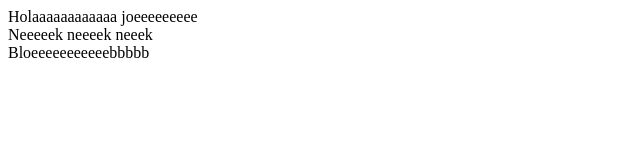
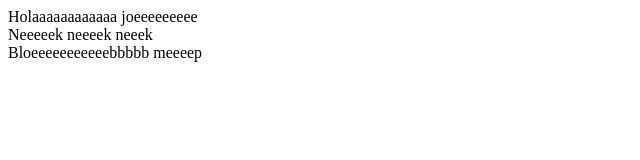
Before and after one commit to Kenawy01/git-demo-workshop-2024-2, a plain HTML site: page styles/index.html in a window 1280 px wide. Shown: the full height of the page, 0-640 px from the left. Drawn offline with Linux system fonts and the light colour scheme.

Commit message:
update hihi

```diff
--- a/styles/index.html
+++ b/styles/index.html
@@ -12,6 +12,7 @@
     </main>
     <footer>
         Bloeeeeeeeeeeebbbbb
+        meeeep
     </footer>
 </header>
 </body>
```
